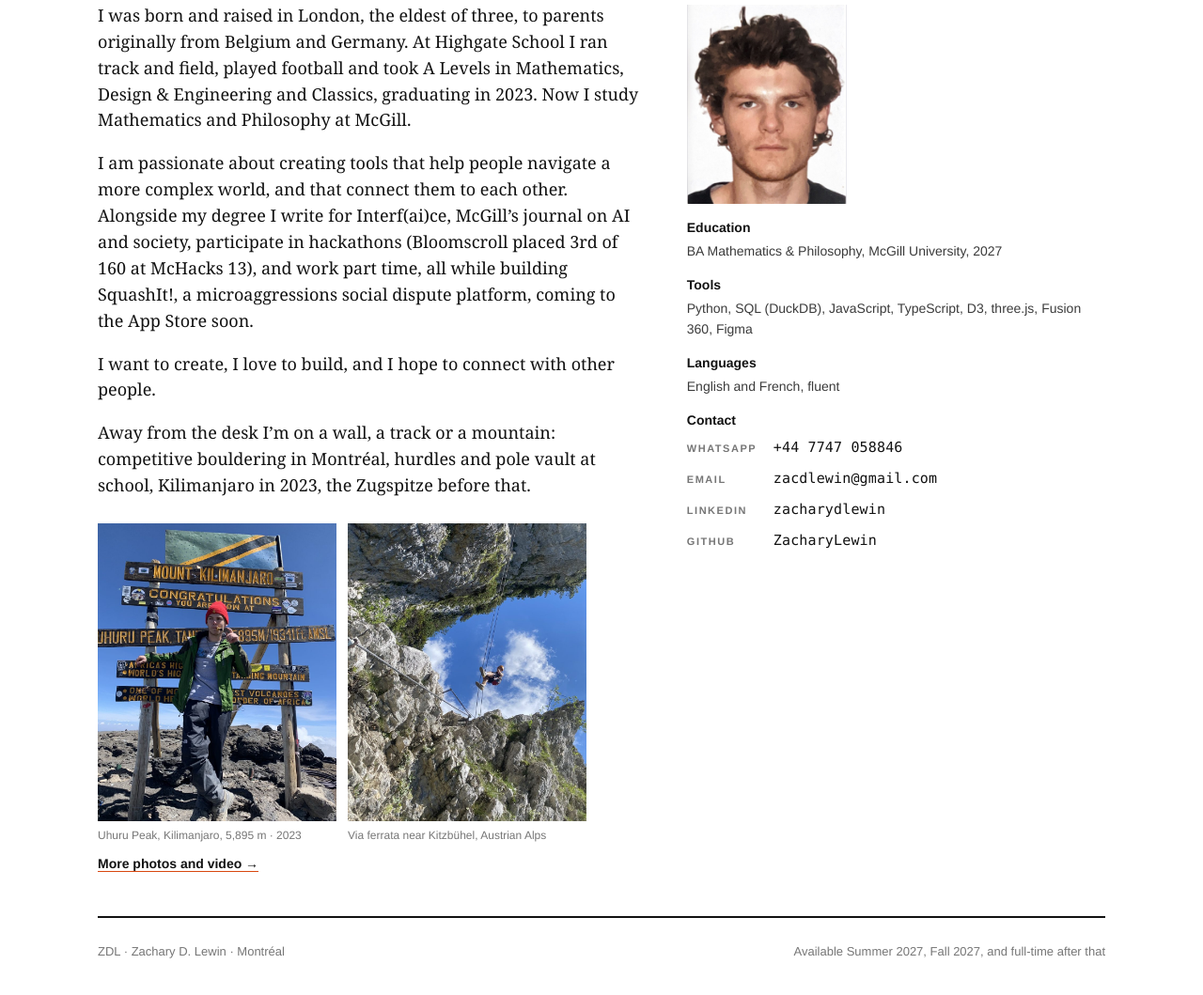
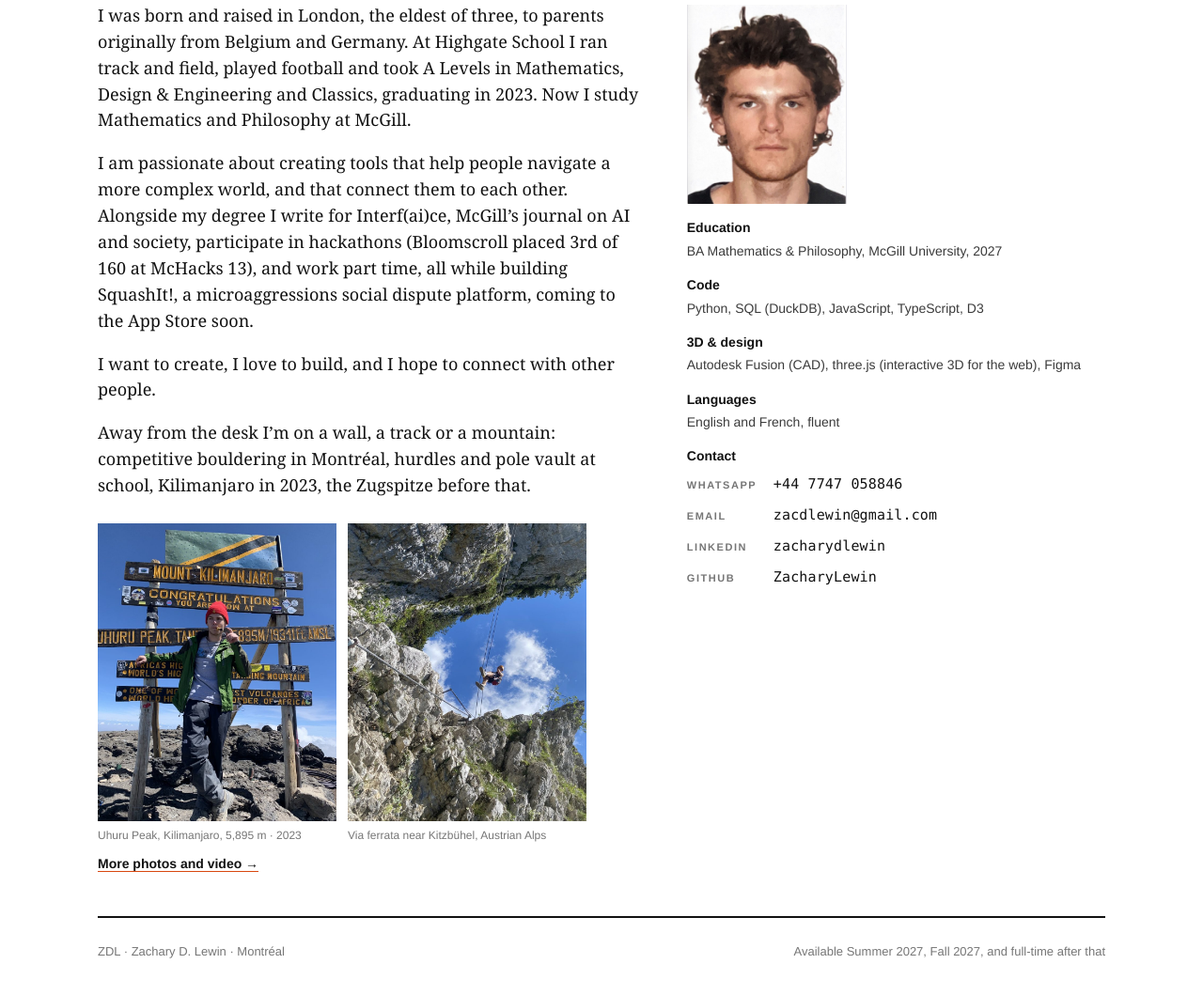
Before and after one commit to ZacharyLewin/ZacharyLewin.github.io, a plain HTML site: page index.html in a window 1280 px wide. Shown: the part 762-1821 px from the top of the page at 94% size. Drawn offline with Linux system fonts and the light colour scheme.

Commit message:
About: split tools into Code and 3D & design; Fusion 360 -> Autodesk Fusion
Co-Authored-By: Claude Opus 5.5 <noreply@anthropic.com>
Claude-Session: https://claude.ai/code/session_01BFPtMAMY21fTYq3bBHenZR

```diff
--- a/index.html
+++ b/index.html
@@ -423,7 +423,8 @@ nav .links a.on{color:var(--accent)}
     <dl class="facts">
       <dt class="nob"></dt><dd class="idp"><img src="assets/portrait-id.jpg" data-full="assets/portrait-id.jpg" alt="Portrait of Zachary D. Lewin"></dd>
       <dt>Education</dt><dd>BA Mathematics &amp; Philosophy, McGill University, 2027</dd>
-      <dt>Tools</dt><dd>Python, SQL (DuckDB), JavaScript, TypeScript, D3, three.js, Fusion 360, Figma</dd>
+      <dt>Code</dt><dd>Python, SQL (DuckDB), JavaScript, TypeScript, D3</dd>
+      <dt>3D &amp; design</dt><dd>Autodesk Fusion (CAD), three.js (interactive 3D for the web), Figma</dd>
       <dt>Languages</dt><dd>English and French, fluent</dd>
       <dt id="contact">Contact</dt><dd><div class="contact">
         <a href="https://wa.me/447747058846" target="_blank" rel="noopener"><span>WhatsApp</span>+44 7747 058846</a>
```
